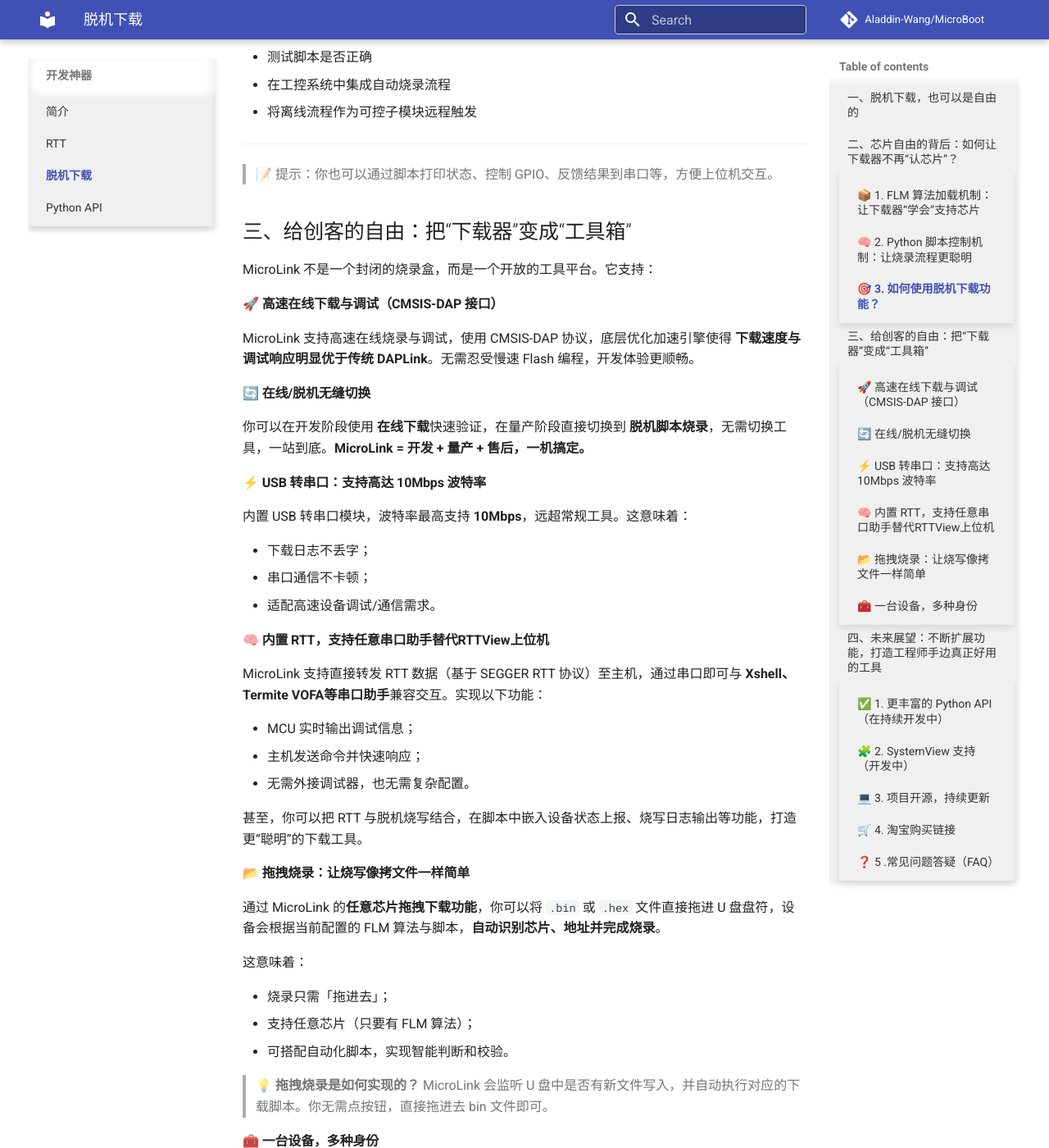
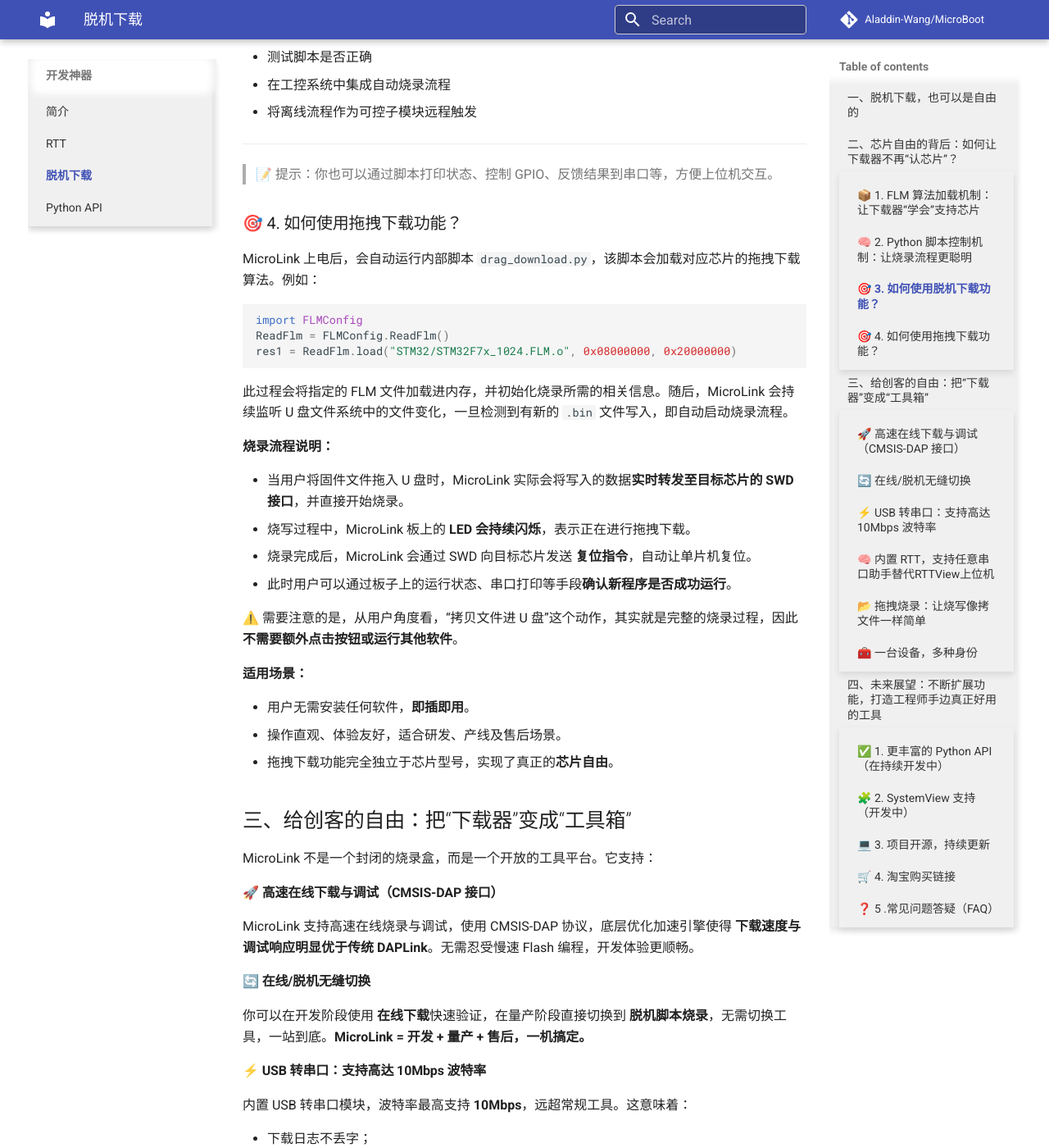
Before and after one commit to Aladdin-Wang/MicroBoot, an MkDocs documentation site: the page built from docs/tools/microlink/offline_download.md, in a window 1280 px wide and 1400 px high, scrolled down 7180 px. Shown: the whole window at 82% size. Built offline with MkDocs 1.6.1 and Material for MkDocs 9.7.7, drawn with Linux system fonts in a browser that asks for light colours; comment, search, counter and statistics services are not loaded.

Commit message:
更新脱机下载文档

````diff
--- a/docs/tools/microlink/offline_download.md
+++ b/docs/tools/microlink/offline_download.md
@@ -238,6 +238,33 @@
 
 > 📝 提示：你也可以通过脚本打印状态、控制 GPIO、反馈结果到串口等，方便上位机交互。
 
+### 🎯 4. 如何使用拖拽下载功能？
+
+MicroLink 上电后，会自动运行内部脚本 `drag_download.py`，该脚本会加载对应芯片的拖拽下载算法。例如：
+
+```python
+import FLMConfig
+ReadFlm = FLMConfig.ReadFlm()
+res1 = ReadFlm.load("STM32/STM32F7x_1024.FLM.o", 0x08000000, 0x20000000)
+```
+
+此过程会将指定的 FLM 文件加载进内存，并初始化烧录所需的相关信息。随后，MicroLink 会持续监听 U 盘文件系统中的文件变化，一旦检测到有新的 `.bin` 文件写入，即自动启动烧录流程。
+
+**烧录流程说明：**
+
+- 当用户将固件文件拖入 U 盘时，MicroLink 实际会将写入的数据**实时转发至目标芯片的 SWD 接口**，并直接开始烧录。
+- 烧写过程中，MicroLink 板上的 **LED 会持续闪烁**，表示正在进行拖拽下载。
+- 烧录完成后，MicroLink 会通过 SWD 向目标芯片发送 **复位指令**，自动让单片机复位。
+- 此时用户可以通过板子上的运行状态、串口打印等手段**确认新程序是否成功运行**。
+
+⚠️ 需要注意的是，从用户角度看，“拷贝文件进 U 盘”这个动作，其实就是完整的烧录过程，因此**不需要额外点击按钮或运行其他软件**。
+
+**适用场景：**
+
+- 用户无需安装任何软件，**即插即用**。
+- 操作直观、体验友好，适合研发、产线及售后场景。
+- 拖拽下载功能完全独立于芯片型号，实现了真正的**芯片自由**。
+
 ## 三、给创客的自由：把“下载器”变成“工具箱”
 
 MicroLink 不是一个封闭的烧录盒，而是一个开放的工具平台。它支持：
````
